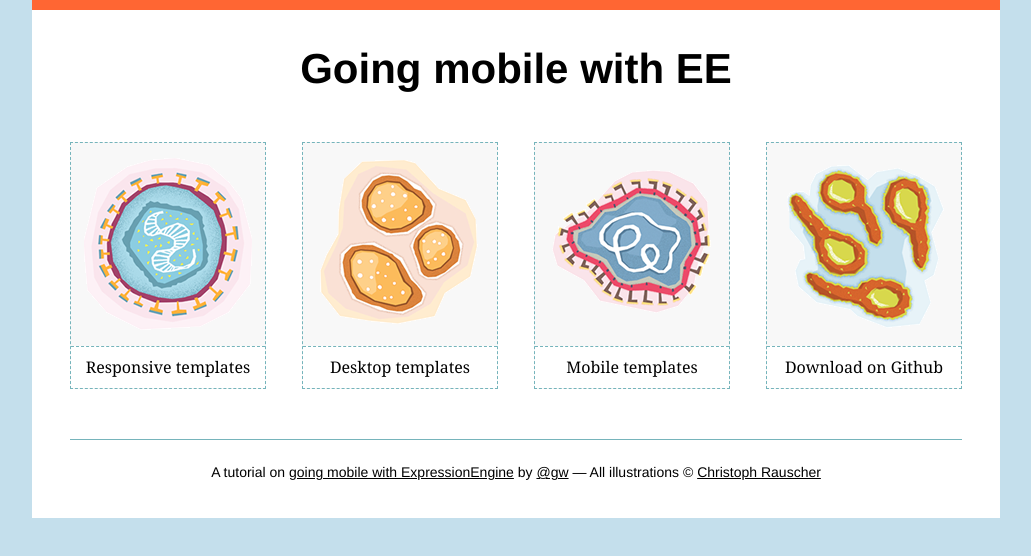
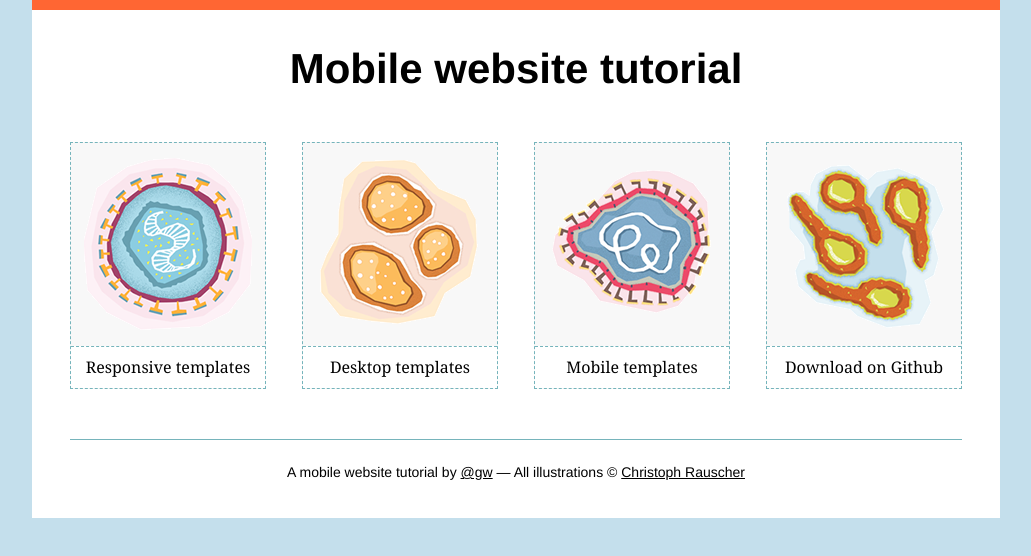
Before and after one commit to erskinedesign/Mobile-website-tutorial, a plain HTML site: page index.html in a window 1280 px wide. Shown: the whole page, without its empty margins (124-1155 px from the left). Drawn offline with nearby package versions, Linux system fonts and the light colour scheme.

Commit message:
changed tutorial wording

```diff
--- a/index.html
+++ b/index.html
@@ -8,7 +8,7 @@
         <meta name="viewport" content="width=device-width, initial-scale=1.0, maximum-scale=1">
         <link rel="author" type="text/plain" href="humans.txt" />
 
-        <title>Going mobile with EE</title>
+        <title>Mobile website tutorial</title>
 
         <!-- CSS -->
         <link rel="stylesheet" media="all" href="static/css/screen-responsive.css" />
@@ -29,7 +29,7 @@
 
             <header role="banner">
 
-                <h1>Going mobile with EE</h1>
+                <h1>Mobile website tutorial</h1>
 
             </header> <!-- // role:banner -->
 
@@ -76,7 +76,7 @@
             <footer role="contentinfo">
 
                 <p>
-                    A tutorial on <a href="">going mobile with ExpressionEngine</a> by <a href="http://twitter.com/#!/gw">@gw</a> &mdash; All illustrations &copy; <a href="http://christowski.de/">Christoph Rauscher</a>
+                    A mobile website tutorial by <a href="http://twitter.com/#!/gw">@gw</a> &mdash; All illustrations &copy; <a href="http://christowski.de/">Christoph Rauscher</a>
                 </p>
 
             </footer> <!-- // role:contentinfo -->
```
Also changed, not shown: desktop.html (+1 -1 lines), mobile.html (+1 -1 lines), responsive.html (+1 -1 lines).
